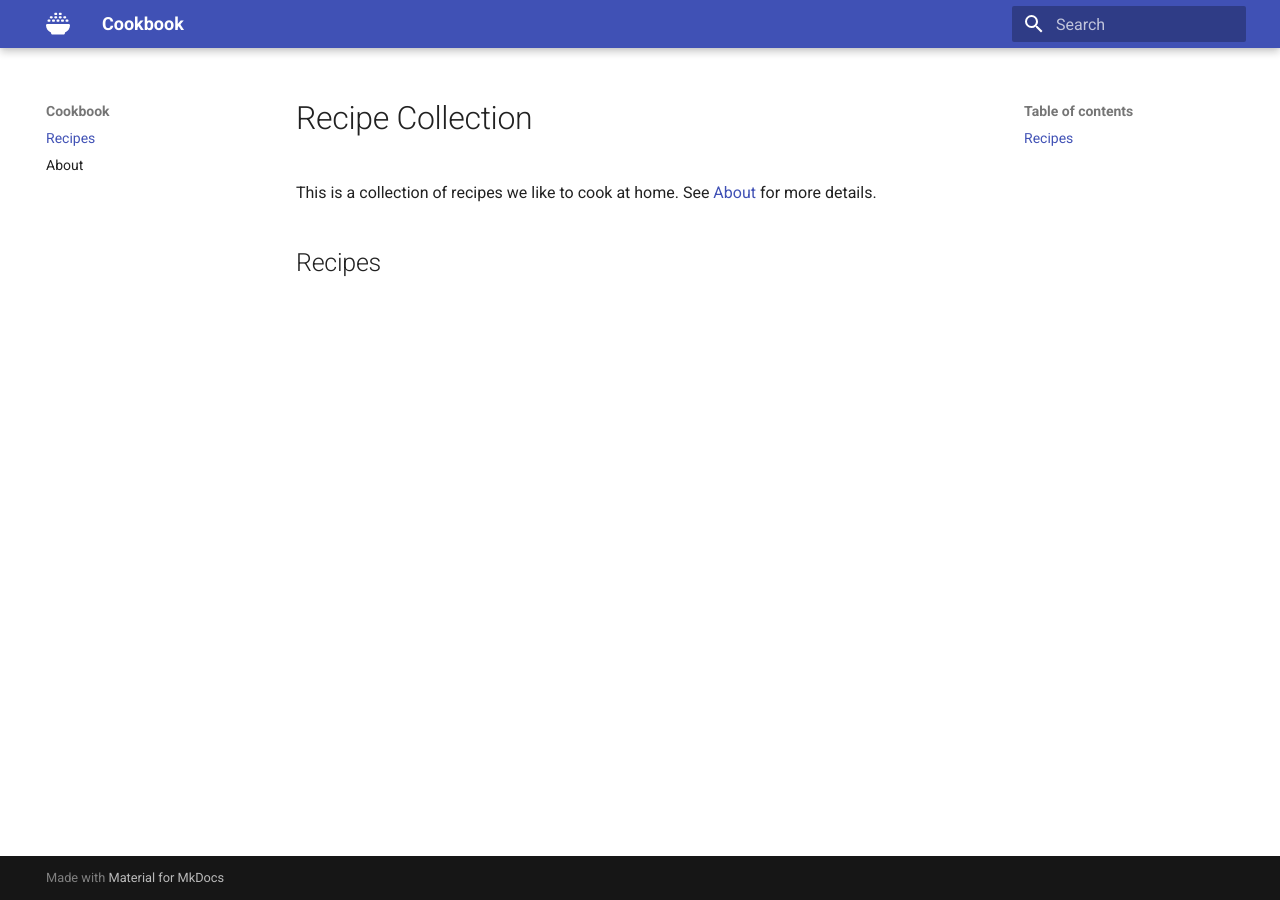
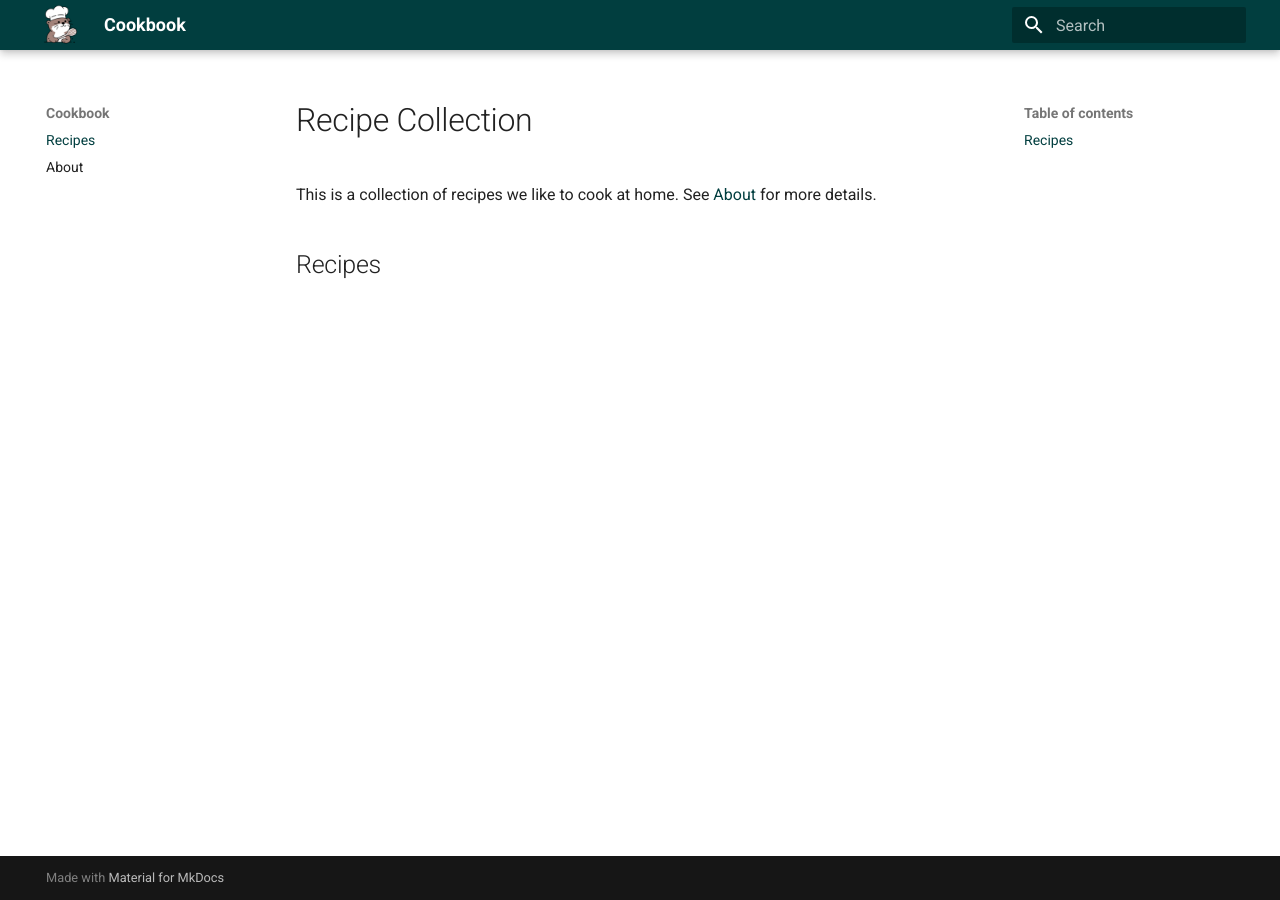
Before and after one commit to openpaul/cookbook, an MkDocs documentation site: the page built from docs/index.md, in a window 1280 px wide. Built offline with MkDocs 1.6.1 and Material for MkDocs 9.7.7, drawn with Linux system fonts in a browser that asks for light colours; plug-ins that fetch from the network failed and are left out.

Commit message:
new design

```diff
--- a/docs/stylesheets/extra.css
+++ b/docs/stylesheets/extra.css
@@ -1,3 +1,20 @@
+[data-md-color-scheme="otter"] {
+  --md-primary-fg-color:        #013e3f;
+  --md-primary-fg-color--light: #4d8485;
+  --md-primary-fg-color--dark:  #013e3f;
+  --md-typeset-a-color: #013e3f;
+  --md-accent-fg-color: #0e9395;
+}
+
+.md-header__button.md-logo img, .md-header__button.md-logo svg {
+  height: 2.5rem
+}
+.md-header__button.md-logo {
+  margin: 0;
+  padding: 0;
+}
+
+
 /* cookbook stylesheet for extra styles */
 
 /* custom style for tables in .md-typeset__table */
--- a/mkdocs.yml
+++ b/mkdocs.yml
@@ -3,17 +3,18 @@ site_url: http://recipes.paulsaary.de
 
 theme:
   name: material
-  icon:
-    repo: fontawesome/brands/github
-    logo: fontawesome/solid/bowl-rice
-  #logo: icons/icon-128.png
+  #icon:
+  #  repo: fontawesome/brands/github
+  #  logo: fontawesome/solid/bowl-rice
+  logo: icons/icon-128.png
   favicon: icons/favicon.ico
   custom_dir: overrides
 
 
   palette:
-    scheme: default
-    #primary: '#bfece5'
+    #scheme: default
+    scheme: otter
+
 
   features:
     - navigation.tracking
```
Also changed, not shown: docs/icons/favicon.ico, docs/icons/icon-128.png, docs/icons/icon-144.png, docs/icons/icon-152.png, docs/icons/icon-192.png, docs/icons/icon-384.png, docs/icons/icon-512.png, docs/icons/icon-72.png, docs/icons/icon-96.png, docs/manifest.json.
